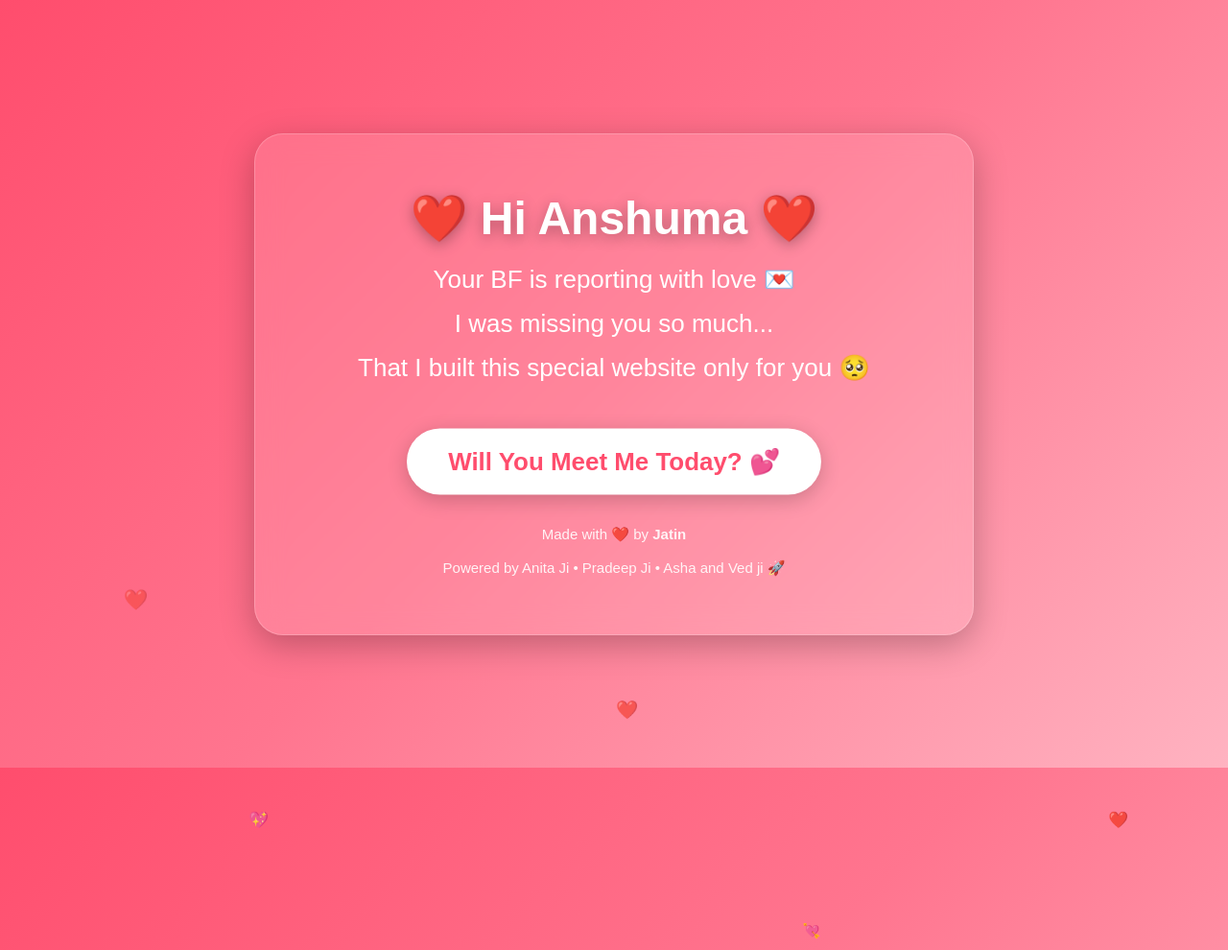
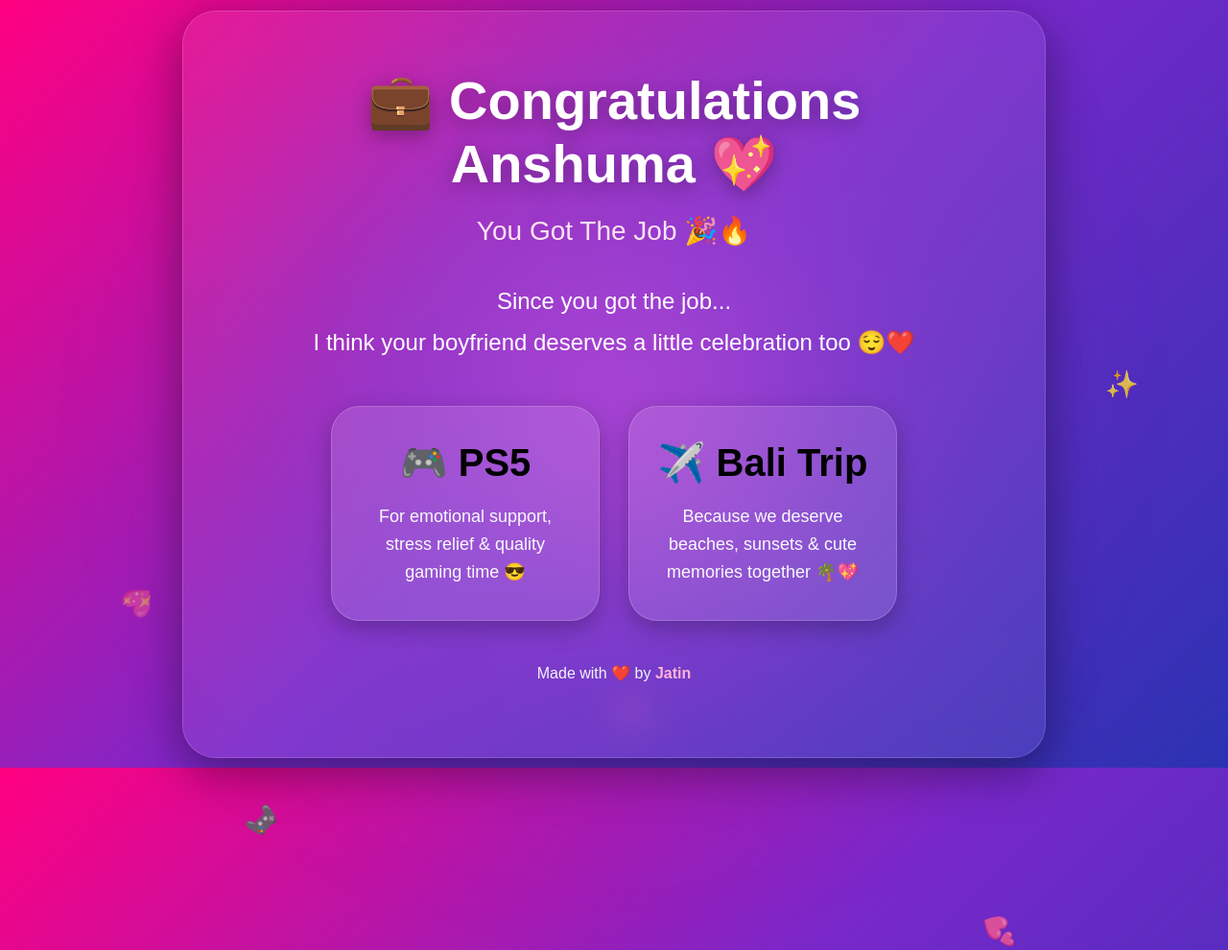
Before and after one commit to jatindureja2210/AKSDEMO, a plain HTML site: page index.html in a window 1280 px wide. Shown: the top 990 px of the page at 96% size. Drawn offline with Linux system fonts and the light colour scheme.

Commit message:
Update index.html

```diff
--- a/index.html
+++ b/index.html
@@ -3,7 +3,7 @@
 <head>
     <meta charset="UTF-8" />
     <meta name="viewport" content="width=device-width, initial-scale=1.0"/>
-    <title>For Anshuma ❤️</title>
+    <title>For Anshuma 💖</title>
 
     <style>
 
@@ -11,7 +11,7 @@
             margin:0;
             padding:0;
             box-sizing:border-box;
-            font-family: 'Poppins', sans-serif;
+            font-family:'Poppins',sans-serif;
         }
 
         body{
@@ -20,30 +20,53 @@
             justify-content:center;
             align-items:center;
             overflow:hidden;
-            background: linear-gradient(135deg,#ff4d6d,#ff758f,#ffb3c1);
+            background: linear-gradient(135deg,#ff0080,#7928ca,#2b32b2);
             position:relative;
         }
 
-        /* Floating Hearts */
+        /* Animated Background Glow */
 
-        .heart{
+        body::before{
+            content:'';
             position:absolute;
-            color:white;
-            font-size:22px;
+            width:700px;
+            height:700px;
+            background: radial-gradient(circle,#ff4fd8,#7928ca,transparent 70%);
+            filter:blur(120px);
+            animation: glowMove 10s infinite alternate ease-in-out;
+        }
+
+        @keyframes glowMove{
+            from{
+                transform:translate(-120px,-80px);
+            }
+
+            to{
+                transform:translate(120px,100px);
+            }
+        }
+
+        /* Floating Emojis */
+
+        .emoji{
+            position:absolute;
+            font-size:28px;
             animation: float 8s linear infinite;
-            opacity:0.7;
+            opacity:0.8;
         }
 
         @keyframes float{
             0%{
-                transform: translateY(100vh) scale(0.5);
+                transform:translateY(100vh) rotate(0deg);
                 opacity:0;
             }
+
             30%{
                 opacity:1;
             }
+
             100%{
-                transform: translateY(-120px) scale(1.2);
+                transform:translateY(-120px) rotate(360deg);
                 opacity:0;
             }
         }
@@ -51,77 +74,90 @@
         .container{
             position:relative;
             z-index:10;
+            width:90%;
+            max-width:900px;
+            padding:60px;
+            border-radius:35px;
             text-align:center;
-            padding:60px 40px;
-            width:90%;
-            max-width:750px;
-            border-radius:30px;
-            background: rgba(255,255,255,0.12);
-            backdrop-filter: blur(14px);
-            box-shadow:0 10px 35px rgba(0,0,0,0.25);
-            border:1px solid rgba(255,255,255,0.2);
+            background: rgba(255,255,255,0.08);
+            backdrop-filter: blur(18px);
+            border:1px solid rgba(255,255,255,0.15);
+            box-shadow:0 15px 50px rgba(0,0,0,0.4);
             animation: popup 1s ease;
         }
 
         @keyframes popup{
             from{
-                transform: scale(0.7);
+                transform:scale(0.6);
                 opacity:0;
             }
+
             to{
-                transform: scale(1);
+                transform:scale(1);
                 opacity:1;
             }
         }
 
         h1{
-            font-size:48px;
+            font-size:56px;
             color:white;
             margin-bottom:20px;
-            text-shadow:0 4px 15px rgba(0,0,0,0.3);
+            text-shadow:0 5px 20px rgba(0,0,0,0.3);
         }
 
-        h2{
-            font-size:26px;
-            color:#fff;
-            margin:15px 0;
-            font-weight:400;
+        .subtitle{
+            font-size:28px;
+            color:#ffe4f2;
+            margin-bottom:35px;
         }
 
-        .love-box{
-            margin-top:35px;
-            display:inline-block;
-            padding:18px 40px;
-            background:white;
-            color:#ff4d6d;
+        .message{
             font-size:24px;
-            font-weight:bold;
-            border-radius:50px;
-            box-shadow:0 5px 20px rgba(0,0,0,0.2);
-            animation: pulse 2s infinite;
+            color:white;
+            line-height:1.8;
         }
 
-        @keyframes pulse{
-            0%{
-                transform: scale(1);
-            }
-            50%{
-                transform: scale(1.08);
-            }
-            100%{
-                transform: scale(1);
-            }
+        .cards{
+            margin-top:45px;
+            display:flex;
+            justify-content:center;
+            gap:30px;
+            flex-wrap:wrap;
+        }
+
+        .card{
+            width:280px;
+            padding:35px 25px;
+            border-radius:30px;
+            background: rgba(255,255,255,0.12);
+            border:1px solid rgba(255,255,255,0.18);
+            box-shadow:0 8px 25px rgba(0,0,0,0.25);
+            transition:0.4s ease;
+        }
+
+        .card:hover{
+            transform:translateY(-12px) scale(1.05);
+        }
+
+        .card h2{
+            font-size:40px;
+            margin-bottom:18px;
+        }
+
+        .card p{
+            font-size:18px;
+            color:#f8fafc;
+            line-height:1.6;
         }
 
         .footer{
-            margin-top:35px;
-            color:white;
-            font-size:15px;
-            opacity:0.9;
+            margin-top:45px;
+            color:#f1f5f9;
+            font-size:16px;
         }
 
         .footer span{
-            color:#fff;
+            color:#ffb3d9;
             font-weight:bold;
         }
 
@@ -130,32 +166,49 @@
 
 <body>
 
-    <!-- Floating Hearts -->
-    <div class="heart" style="left:10%; animation-delay:0s;">❤️</div>
-    <div class="heart" style="left:20%; animation-delay:2s;">💖</div>
-    <div class="heart" style="left:35%; animation-delay:4s;">💕</div>
-    <div class="heart" style="left:50%; animation-delay:1s;">❤️</div>
-    <div class="heart" style="left:65%; animation-delay:3s;">💘</div>
-    <div class="heart" style="left:80%; animation-delay:5s;">💞</div>
-    <div class="heart" style="left:90%; animation-delay:2s;">❤️</div>
+    <!-- Floating Emojis -->
+    <div class="emoji" style="left:10%; animation-delay:0s;">💖</div>
+    <div class="emoji" style="left:20%; animation-delay:2s;">🎮</div>
+    <div class="emoji" style="left:35%; animation-delay:4s;">✈️</div>
+    <div class="emoji" style="left:50%; animation-delay:1s;">💜</div>
+    <div class="emoji" style="left:65%; animation-delay:5s;">🌴</div>
+    <div class="emoji" style="left:80%; animation-delay:3s;">💕</div>
+    <div class="emoji" style="left:90%; animation-delay:6s;">✨</div>
 
     <div class="container">
 
-        <h1>❤️ Hi Anshuma ❤️</h1>
+        <h1>💼 Congratulations Anshuma 💖</h1>
 
-        <h2>Your BF is reporting with love 💌</h2>
+        <div class="subtitle">
+            You Got The Job 🎉🔥
+        </div>
 
-        <h2>I was missing you so much...</h2>
+        <div class="message">
+            Since you got the job...<br>
+            I think your boyfriend deserves a little celebration too 😌❤️
+        </div>
 
-        <h2>That I built this special website only for you 🥺</h2>
+        <div class="cards">
 
-        <div class="love-box">
-            Will You Meet Me Today? 💕
+            <div class="card">
+                <h2>🎮 PS5</h2>
+                <p>
+                    For emotional support, stress relief & quality gaming time 😎
+                </p>
+            </div>
+
+            <div class="card">
+                <h2>✈️ Bali Trip</h2>
+                <p>
+                    Because we deserve beaches, sunsets & cute memories together 🌴💖
+                </p>
+            </div>
+
         </div>
 
         <div class="footer">
             Made with ❤️ by <span>Jatin</span><br><br>
-            Powered by Anita Ji • Pradeep Ji • Asha and Ved ji 🚀
+
         </div>
 
     </div>
```
